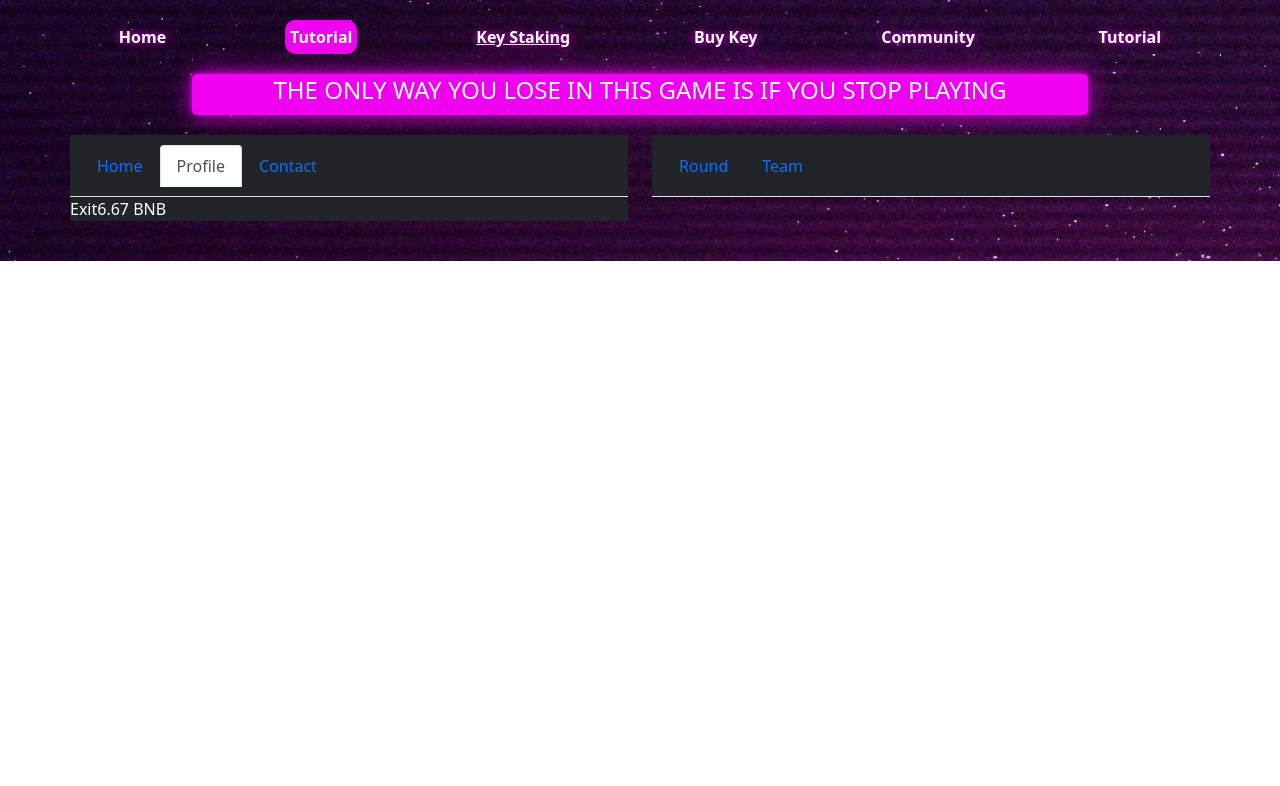
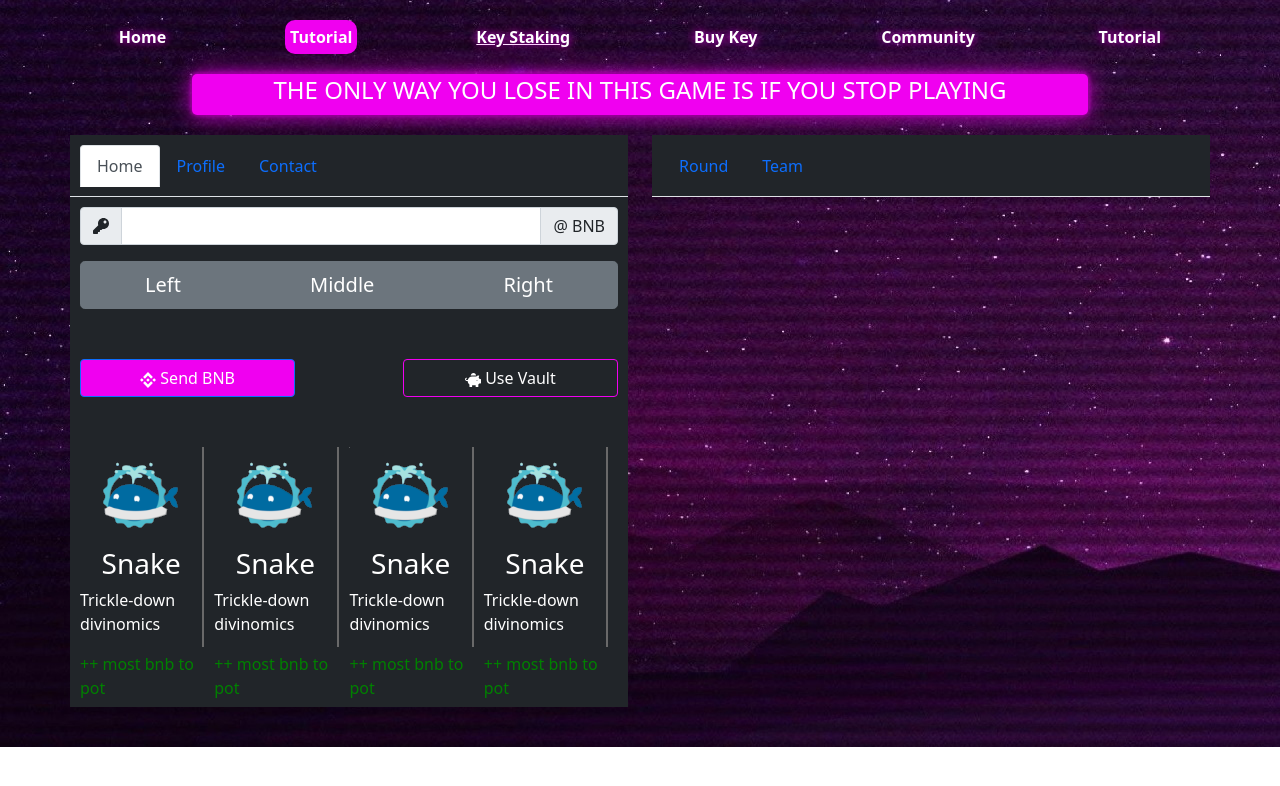
Before and after one commit to datrine/test_fomo, a Next.js app: page /fomo_body in a window 1280 px wide. Shown: the top 786 px of the page. Built offline with nearby package versions, Linux system fonts and the light colour scheme.

Commit message:
first commit

```diff
--- a/comps/serious/index.js
+++ b/comps/serious/index.js
@@ -25,16 +25,16 @@ let FomoIndex = () => {
 }
 
 let TabsOfMain = () => {
-    return <><Tabs defaultActiveKey="profile" id="uncontrolled"
-        style={{ Color: "white", backgroundColor: "#212529", padding: 10 }} >
+    return <><Tabs defaultActiveKey="profile" id="uncontrolled" defaultActiveKey="home"
+        style={{ Color: "white", backgroundColor: "#212529", padding: 10, }} >
         <Tab eventKey="home" title="Home"
             style={{ Color: "white", backgroundColor: "#212529", padding: 10 }} >
             <div><PurchaseTab /></div>
         </Tab>
-        <Tab eventKey="profile" title="Profile" style={{ Color: "white" }}>
+        <Tab eventKey="profile" title="Profile" style={{ Color: "white", backgroundColor: "#212529", }}>
             <div><VaultTab /></div>
         </Tab>
-        <Tab eventKey="contact" title="Contact" style={{ Color: "white" }}>
+        <Tab eventKey="contact" title="Contact" style={{ Color: "white", backgroundColor: "#212529", }}>
             <PurchaseTab />
         </Tab>
     </Tabs></>
@@ -42,7 +42,7 @@ let TabsOfMain = () => {
 
 let PurchaseTab = () => {
     return <><>
-        <div style={{ backgroundColor: "#212529", color: "white" }}>
+        <div style={{ backgroundColor: "#212529", color: "white" ,paddingBottom:"50px"}}>
             <InputGroup className="mb-3">
                 <InputGroup.Text id="basic-addon1"><FaKey/></InputGroup.Text>
                 <FormControl
@@ -92,11 +92,11 @@ let VaultRow = () => {
 
 let ChooseTeam = () => {
     return <>
-        <div style={{ display: "flex", flexWrap: "wrap" }}>
+        <div style={{ display: "flex",marginTop:"50px" }}>
             <IconEmo />
-            <Divider />
+
             <IconEmo />
-            <Divider />
+            <Divider style={{backgroundColor:"white",borderColor:"white"}} orientation="vertical" />
             <IconEmo />
             <Divider />
             <IconEmo />
@@ -109,7 +109,7 @@ let IconEmo = () => {
         <div style={{
             display: "flex",
             flexDirection: "column", alignItems: "center",
-            height: "200px"
+            height: "200px",borderRight:"2px solid #696969",marginRight:"10px"
         }} >
             <img src="./whale.png" />
             <h3>Snake</h3>
```
